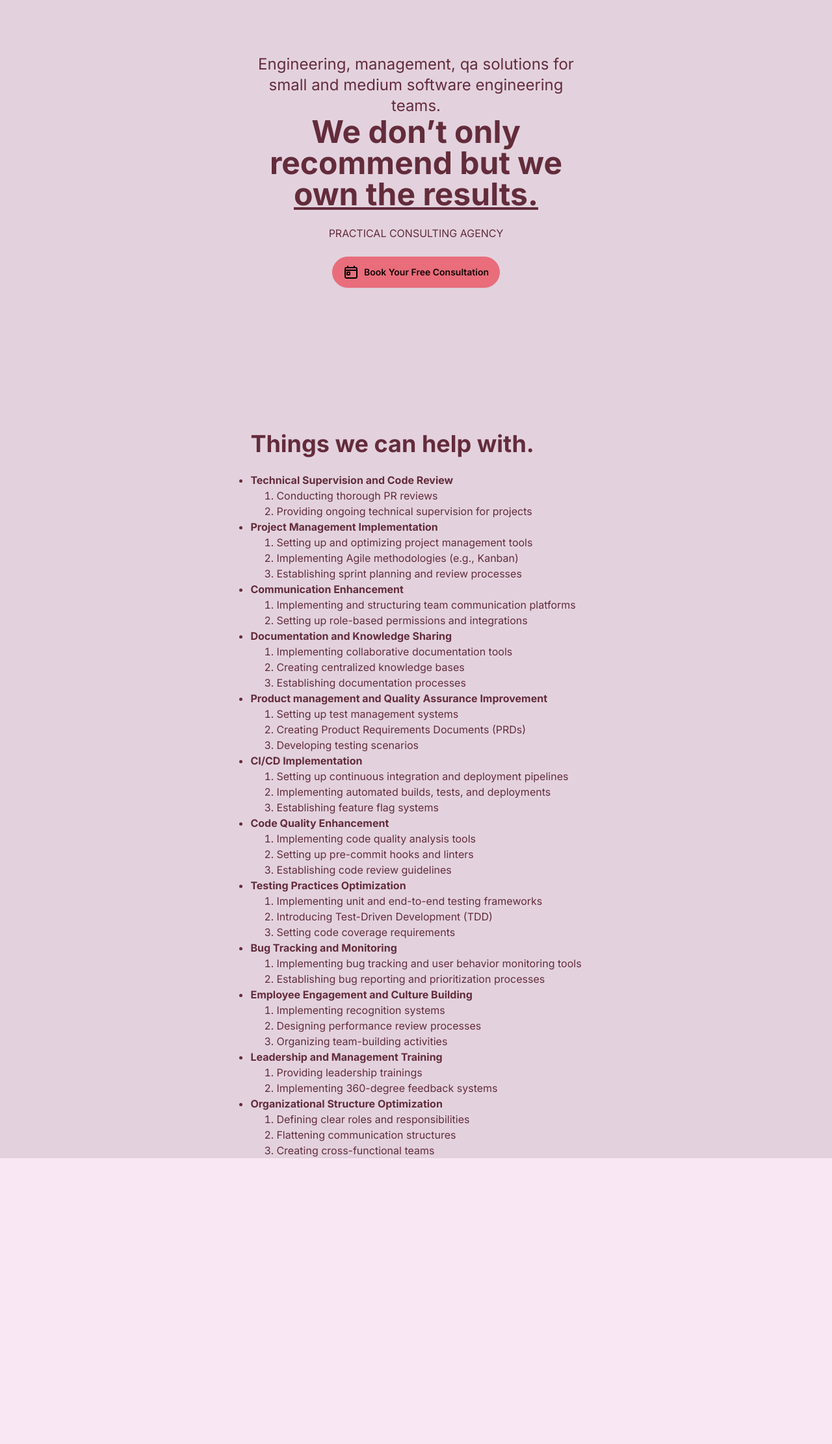
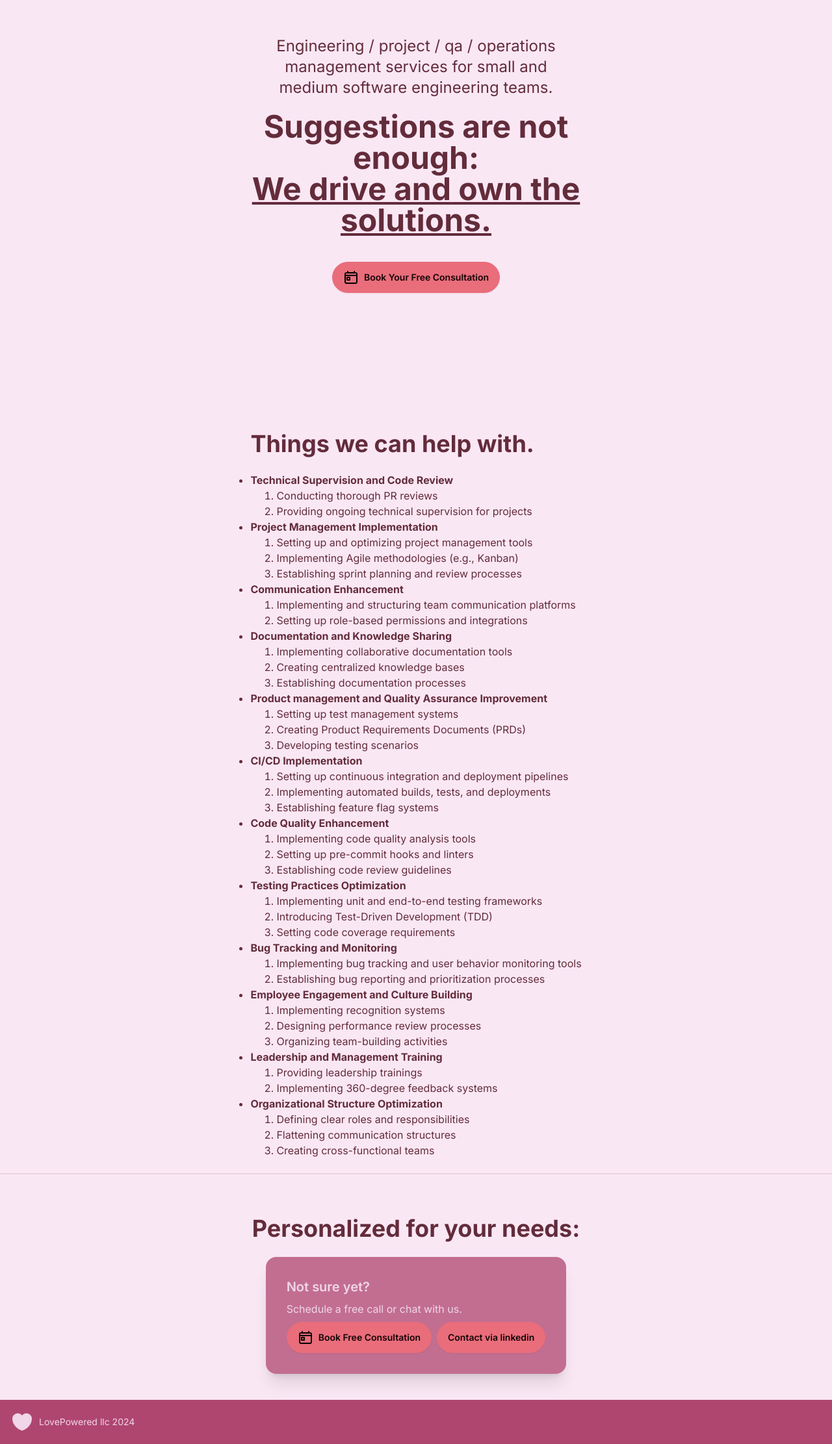
Before and after one commit to shekspir55/consultancy, a Next.js app: page / in a window 1280 px wide. Shown: the part 137-2360 px from the top of the page at 65% size. Before the commit the page ends 1920 px from the top, so only its background shows below. Built offline with nearby package versions, Linux system fonts and the light colour scheme.

Commit message:
site finalized

```diff
--- a/src/app/page.tsx
+++ b/src/app/page.tsx
@@ -1,18 +1,18 @@
 export default function Home() {
   return (
     <div>
-      <div className="hero bg-base-200 min-h-screen">
+      <div className="hero bg-base-100 min-h-screen">
         <div className="hero-content text-center">
           <div className="max-w-lg">
-            <h2 className="text-2xl">
-              Engineering, management, qa solutions for small and medium
-              software engineering teams.
+            <h2 className="text-2xl m-5">
+              Engineering / project / qa / operations management services for small
+              and medium software engineering teams.
             </h2>
             <h1 className="text-5xl font-bold">
-              We don’t only recommend but we <u>own the results.</u>
+              Suggestions are not enough: <br />
+              <u> We drive and own the solutions. </u>
             </h1>
-            <p className="py-6 active">PRACTICAL CONSULTING AGENCY</p>
-            <a className="btn btn-primary" href="https://cal.com/ruben-k">
+            <a className="btn btn-primary m-10" href="https://cal.com/ruben-k">
               <svg
                 xmlns="http://www.w3.org/2000/svg"
                 className="h-6 w-6"
@@ -33,7 +33,7 @@ export default function Home() {
           </div>
         </div>
       </div>
-      <div className=" bg-base-200 min-h-screen">
+      <div className=" bg-base-100 min-h-screen">
         <div className="flex justify-center">
           <div className="max-w-lg">
             <h2 className="text-4xl font-bold">Things we can help with.</h2>
@@ -143,6 +143,68 @@ export default function Home() {
           </div>
         </div>
       </div>
+      <div className="divider"></div>
+      <div className=" bg-base-100 p-10">
+        <div className="flex justify-center">
+          <div className="max-w-lg">
+            <h2 className="text-4xl font-bold">Personalized for your needs:</h2>
+            <br />
+            <div className="flex justify-center">
+              <div className="card bg-base-100 image-full w-100 shadow-xl">
+                <div className="card-body">
+                  <h2 className="card-title">Not sure yet?</h2>
+                  <p>Schedule a free call or chat with us.</p>
+                  <div className="card-actions justify-end">
+                    <a
+                      className="btn btn-primary"
+                      href="https://www.linkedin.com/in/ruben-kh/"
+                    >
+                      <svg
+                        xmlns="http://www.w3.org/2000/svg"
+                        className="h-6 w-6"
+                        fill="none"
+                        viewBox="0 0 24 24"
+                        stroke="currentColor"
+                      >
+                        <path
+                          d="M3 9H21M7 3V5M17 3V5M6 12H10V16H6V12ZM6.2 21H17.8C18.9201 21 19.4802 21 19.908 20.782C20.2843 20.5903 20.5903 20.2843 20.782 19.908C21 19.4802 21 18.9201 21 17.8V8.2C21 7.07989 21 6.51984 20.782 6.09202C20.5903 5.71569 20.2843 5.40973 19.908 5.21799C19.4802 5 18.9201 5 17.8 5H6.2C5.0799 5 4.51984 5 4.09202 5.21799C3.71569 5.40973 3.40973 5.71569 3.21799 6.09202C3 6.51984 3 7.07989 3 8.2V17.8C3 18.9201 3 19.4802 3.21799 19.908C3.40973 20.2843 3.71569 20.5903 4.09202 20.782C4.51984 21 5.07989 21 6.2 21Z"
+                          stroke="#000000"
+                          stroke-width="2"
+                          stroke-linecap="round"
+                          stroke-linejoin="round"
+                        />
+                      </svg>
+                      Book Free Consultation
+                    </a>
+                    <a
+                      className="btn btn-primary"
+                      href="https://www.linkedin.com/in/ruben-kh/"
+                    >
+                      Contact via linkedin
+                    </a>
+                  </div>
+                </div>
+              </div>
+            </div>
+          </div>
+        </div>
+      </div>
+      <footer className="footer bg-neutral text-neutral-content items-center p-4">
+        <aside className="grid-flow-col items-center">
+          <svg
+            width="36"
+            height="36"
+            viewBox="0 0 24 24"
+            xmlns="http://www.w3.org/2000/svg"
+            fillRule="evenodd"
+            clipRule="evenodd"
+            className="fill-current"
+          >
+            <path d="M16.44 3.10156C14.63 3.10156 13.01 3.98156 12 5.33156C10.99 3.98156 9.37 3.10156 7.56 3.10156C4.49 3.10156 2 5.60156 2 8.69156C2 9.88156 2.19 10.9816 2.52 12.0016C4.1 17.0016 8.97 19.9916 11.38 20.8116C11.72 20.9316 12.28 20.9316 12.62 20.8116C15.03 19.9916 19.9 17.0016 21.48 12.0016C21.81 10.9816 22 9.88156 22 8.69156C22 5.60156 19.51 3.10156 16.44 3.10156Z" />
+          </svg>
+          <p>LovePowered llc {new Date().getFullYear()}</p>
+        </aside>
+      </footer>
     </div>
   );
 }
```
